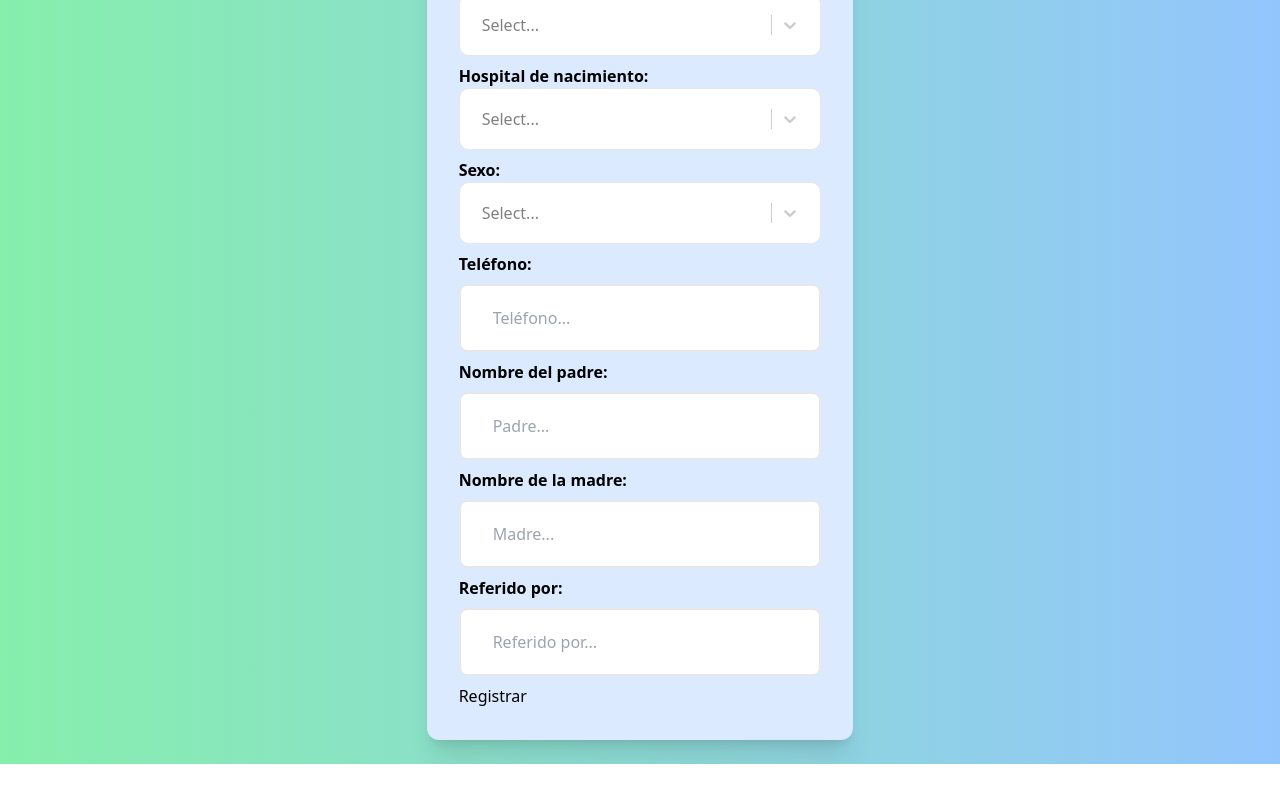
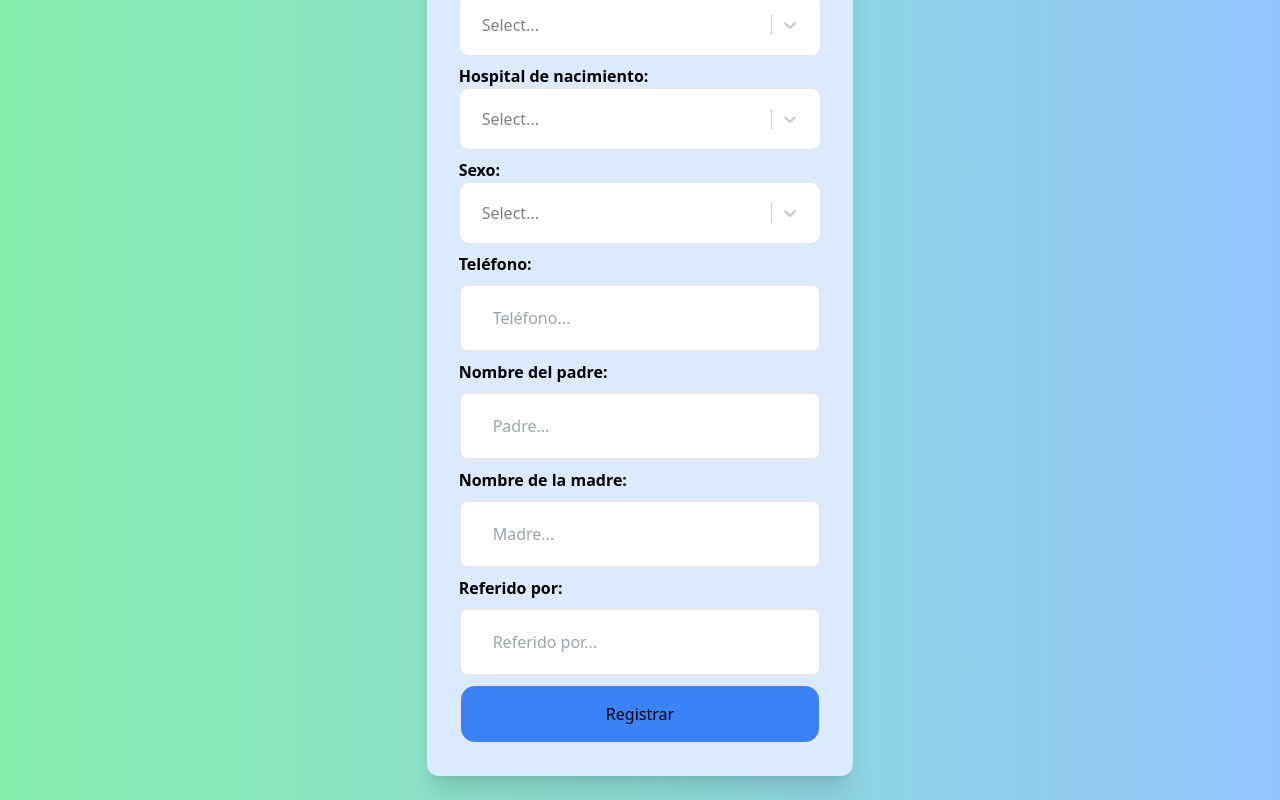
Before and after one commit to JaimeSerrano15/ecep-client-Test, a Next.js app: page /register in a window 1280 px wide. Shown: the part 602-1402 px from the top of the page. Before the commit the page ends 1366 px from the top, so only its background shows below. Built offline with nearby package versions, Linux system fonts and the light colour scheme; no server answers.

Commit message:
Fixing registration

```diff
--- a/src/components/RegisterPatientsDev/RegisterForm.tsx
+++ b/src/components/RegisterPatientsDev/RegisterForm.tsx
@@ -156,7 +156,7 @@ const RegisterForm = (props: Register) => {
             id_hospital_nacimiento: values.hospital.value,
             id_municipio: values.municipality.value,
             persona_refiere: values.referred_by,
-            sexo: values.sex.value,
+            sexo: values.sex.label,
             telefono_contacto: values.phone,
         }, {
             onSuccess: () => {
@@ -206,7 +206,7 @@ const RegisterForm = (props: Register) => {
                 </div>
             ))
             }
-            <button type="submit"> Registrar </button>
+            <Button type="submit"> Registrar </Button>
         </form>
     )
 }
```
